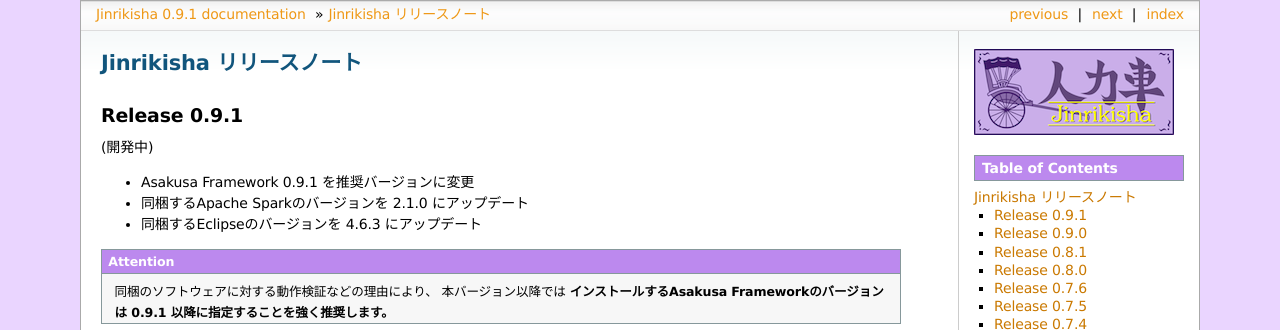
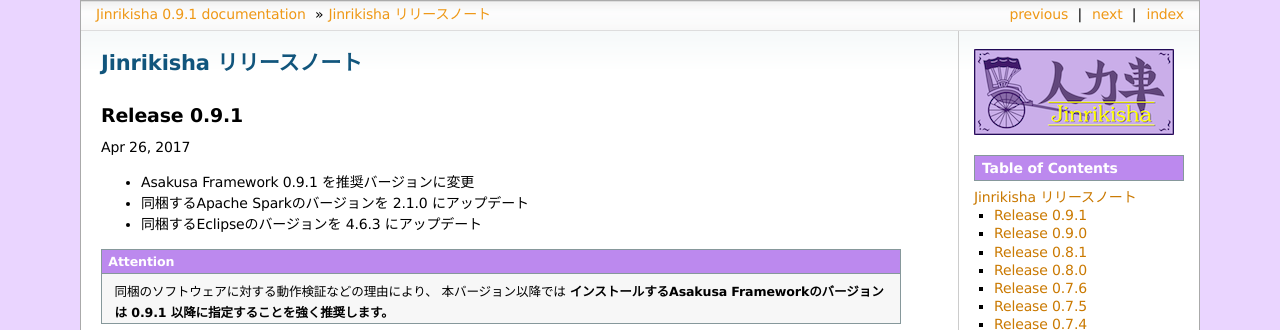
Before and after one commit to asakusafw/asakusafw-starter, a Sphinx documentation site: the page built from jinrikisha/docs/ja/source/release-notes.rst, in a window 1280 px wide and 900 px high. Shown: the top 330 px of the window. Built offline with Sphinx 7.4.7, drawn with Linux system fonts in a browser that asks for light colours; formulas are drawn with MathJax 3.

Commit message:
Update release date for version 0.9.1

```diff
--- a/jinrikisha/docs/ja/source/release-notes.rst
+++ b/jinrikisha/docs/ja/source/release-notes.rst
@@ -7,7 +7,7 @@
 Release 0.9.1
 =============
 
-(開発中)
+Apr 26, 2017
 
 * Asakusa Framework 0.9.1 を推奨バージョンに変更
 * 同梱するApache Sparkのバージョンを 2.1.0 にアップデート
```
